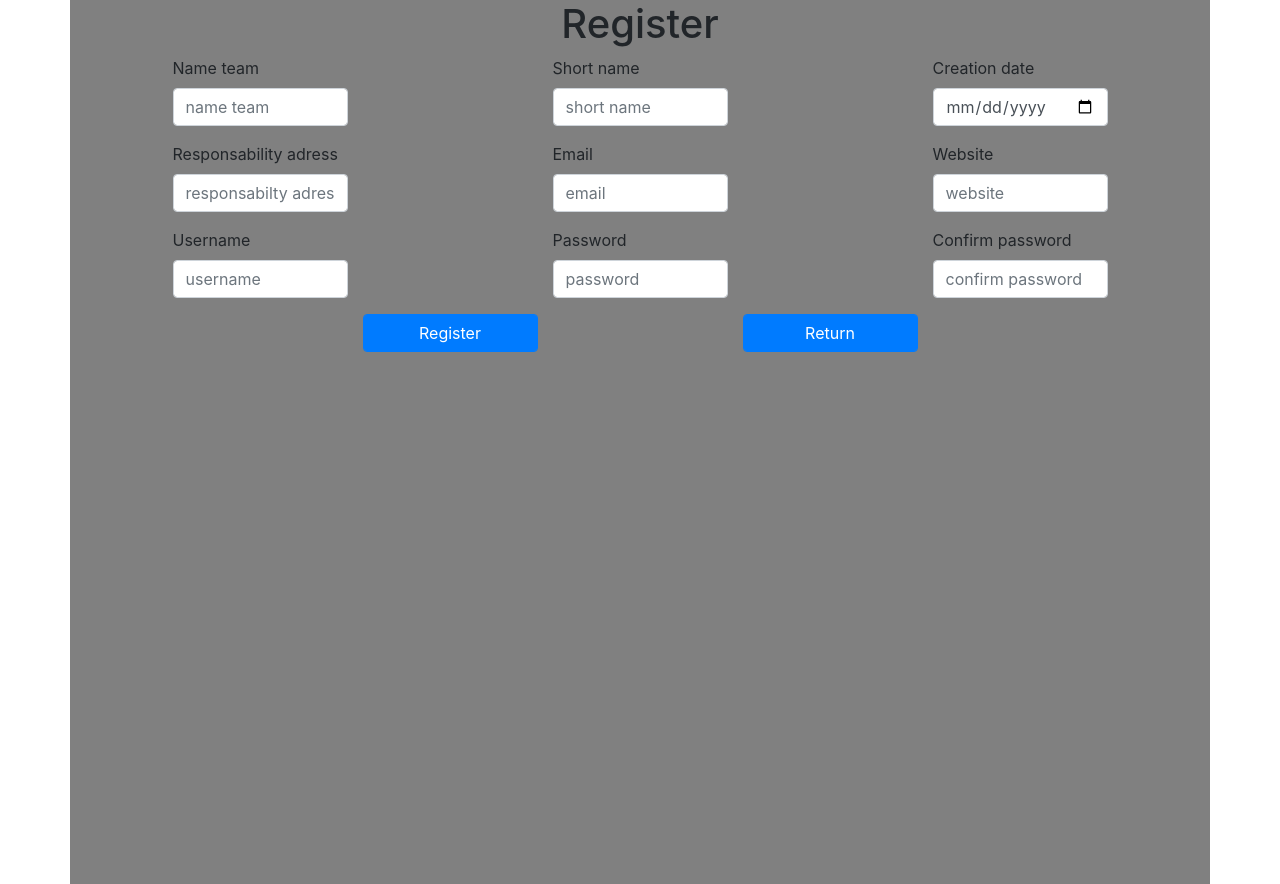
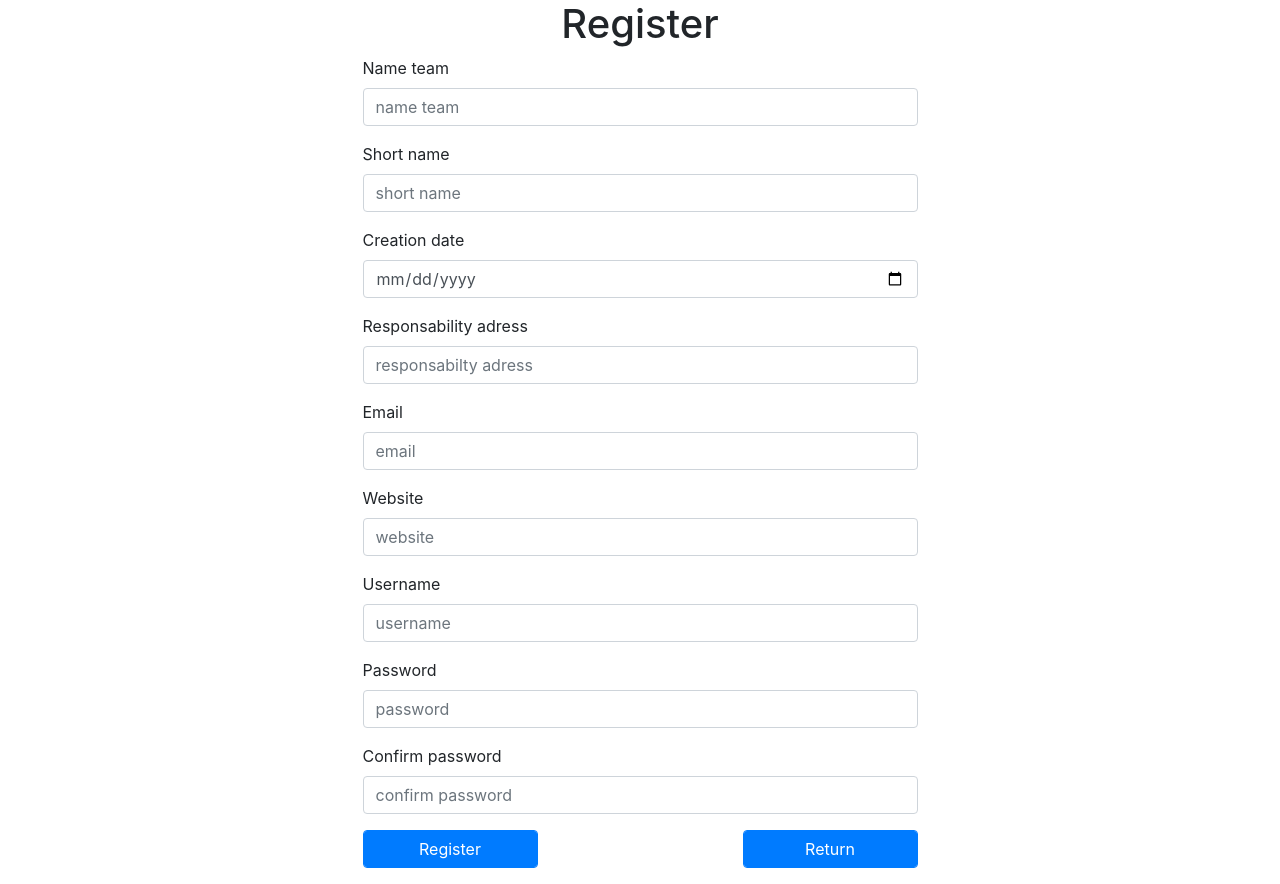
Before and after one commit to luiisdelar/proyecto-deportes-php, a PHP site: page /register.php in a window 1280 px wide. Run offline with PHP 8.4, Linux system fonts and the light colour scheme.

Commit message:
Arreglando front n°2

```diff
--- a/css/styles.css
+++ b/css/styles.css
@@ -1,6 +1,6 @@
 .container {
-	background: gray;
 	min-height: 100vh;
+	overflow: auto;
 }
 
 .form-group {
--- a/index.php
+++ b/index.php
@@ -51,7 +51,7 @@
 		<div class="row align-items-center h-100 justify-content-center">
 
 
-				<form class="col-6" method="POST" action="<?php echo $_SERVER['PHP_SELF']; ?>">
+				<form class="col-6 border border-primary rounded shadow-lg p-3 mb-5 bg-white rounded" method="POST" action="<?php echo $_SERVER['PHP_SELF']; ?>">
 
 					<h1 class="text-center">Login</h1>
 
--- a/register.php
+++ b/register.php
@@ -64,7 +64,7 @@
 
 	<div class="container h-100">
 
-	<div class="row h-100 justify-content-center">
+	<div class="row h-100 justify-content-center align-items-center">
 
 	<form class="col" method="POST" action="<?php echo $_SERVER['PHP_SELF']; ?>">
 
@@ -72,87 +72,57 @@
 
 		<div class="row">
 
-			<div class="col-lg-4">
+			<div class="col">
 
 				<div class="form-group">
 					<label>Name team</label>
 					<input class="form-control" type="text" placeholder="name team" name="name_team" required="true">
 				</div>
 
-			</div>
-
-			<div class="col-lg-4">
 
 				<div class="form-group">
 					<label>Short name</label>
 					<input class="form-control" type="text" placeholder="short name" name="short_name" required="true">
 				</div>
 
-			</div>
 
-			<div class="col-lg-4">
 
 				<div class="form-group">
 					<label>Creation date</label>
 					<input class="form-control" type="date" name="creation_date" required="true">
 				</div>
 
-			</div>
-
-		</div>
-
-		<div class="row">
-
-			<div class="col-lg-4">
 
 				<div class="form-group">
 					<label>Responsability adress</label>
 					<input class="form-control" type="text" name="adress" placeholder="responsabilty adress">
 				</div>
 
-			</div>
-
-			<div class="col-lg-4">
 
 				<div class="form-group">
 					<label>Email</label>
 					<input class="form-control" type="email" name="email" placeholder="email" required="true">
 				</div>
 
-			</div>
 
-			<div class="col-lg-4">
 
 				<div class="form-group">
 					<label>Website</label>
 					<input class="form-control" typer="web" name="website" placeholder="website">
 				</div>
 
-			</div>
-
-		</div>
-
-		<div class="row">
-
-			<div class="col-lg-4">
 
 				<div class="form-group">
 					<label>Username</label>
 					<input class="form-control" type="text" name="user" placeholder="username" required="true">
 				</div>
 
-			</div>
-
-			<div class="col-lg-4">
 
 				<div class="form-group">
 					<label>Password</label>
 					<input class="form-control" type="password" name="password" placeholder="password" required="true">
 				</div>
 
-			</div>
-
-			<div class="col-lg-4">
 
 				<div class="form-group">
 					<label>Confirm password</label>
```
